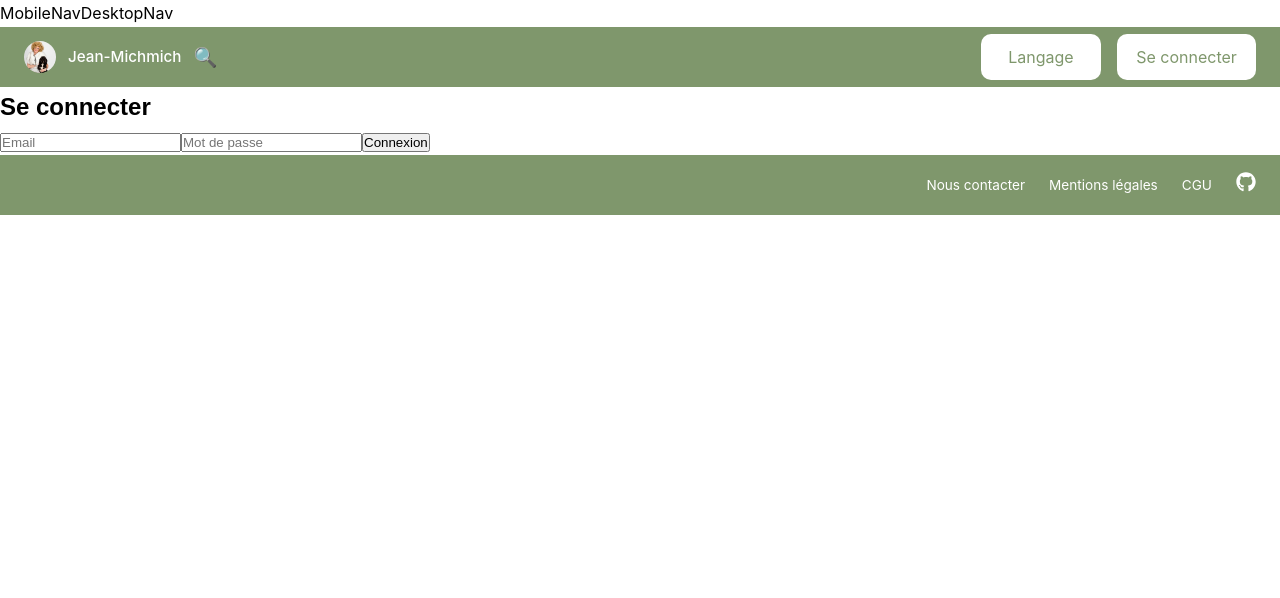
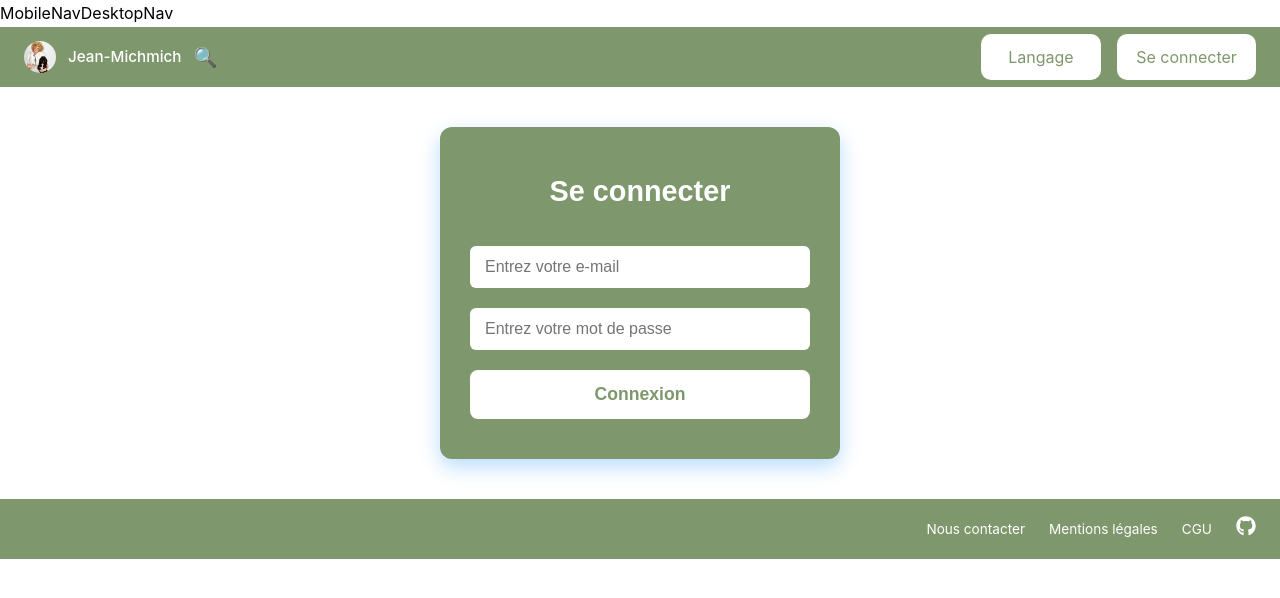
Before and after one commit to wildcodeschool-2025-03/JS-WestDevs-P3-SeazN, a React (Vite) app in the folder client/: page /login in a window 1280 px wide. Shown: the top 598 px of the page. Built offline with nearby package versions, Linux system fonts and the light colour scheme; a web font is replaced by a local one.

Commit message:
patch login

```diff
--- /dev/null
+++ b/client/src/components/user/login/Login.css
@@ -0,0 +1,64 @@
+.login_container {
+  max-width: 400px;
+  margin: 40px auto;
+  padding: 40px 30px;
+  background-color: #7f976c;
+  border-radius: 12px;
+  box-shadow: 0 8px 20px rgba(30, 144, 255, 0.3);
+  color: #fff;
+  text-align: center;
+
+  h2 {
+    margin-bottom: 30px;
+    font-weight: 700;
+    font-size: 1.8rem;
+  }
+
+  .login-form {
+    display: flex;
+    flex-direction: column;
+    gap: 20px;
+
+    input {
+      padding: 12px 15px;
+      border-radius: 6px;
+      border: none;
+      font-size: 1rem;
+      outline: none;
+      transition: box-shadow 0.3s ease;
+
+      &:disabled {
+        background-color: #ccc;
+        cursor: not-allowed;
+      }
+    }
+
+    button {
+      padding: 14px 0;
+      border: none;
+      border-radius: 8px;
+      background-color: white;
+      color: #7f976c;
+      font-weight: 700;
+      font-size: 1.1rem;
+      cursor: pointer;
+      transition: background-color 0.3s ease;
+
+      &:hover:not(:disabled) {
+        background-color: rgba(127, 151, 108, 0.25);
+      }
+
+      &:disabled {
+        background-color: #999;
+        cursor: not-allowed;
+      }
+    }
+  }
+
+  .error {
+    margin-top: 15px;
+    color: white;
+    font-weight: 600;
+    font-size: 0.9rem;
+  }
+}
--- a/client/src/components/user/login/Login.tsx
+++ b/client/src/components/user/login/Login.tsx
@@ -1,6 +1,7 @@
-import React, { useState } from "react";
+import { useState } from "react";
 import { useAuth } from "../../../contexts/AuthContext";
 import { useNavigate } from "react-router";
+import "../login/Login.css";
 
 interface LoginResponse {
   email: string;
@@ -53,17 +54,17 @@ const Login = () => {
   };
 
   return (
-    <>
+    <div className="login_container">
       <h2>Se connecter</h2>
       <form className="login-form" onSubmit={handleSubmit}>
-        <input type="email" placeholder="Email" value={email} onChange={(e) => setEmail(e.target.value)} required disabled={loading} />
-        <input type="password" placeholder="Mot de passe" value={password} onChange={(e) => setPassword(e.target.value)} required disabled={loading} />
+        <input type="email" placeholder="Entrez votre e-mail" value={email} onChange={(e) => setEmail(e.target.value)} required disabled={loading} />
+        <input type="password" placeholder="Entrez votre mot de passe" value={password} onChange={(e) => setPassword(e.target.value)} required disabled={loading} />
         <button type="submit" disabled={loading}>
           {loading ? "Connexion..." : "Connexion"}
         </button>
         {errorMessage && <p className="error">{errorMessage}</p>}
       </form>
-    </>
+    </div>
   );
 };
 
```
